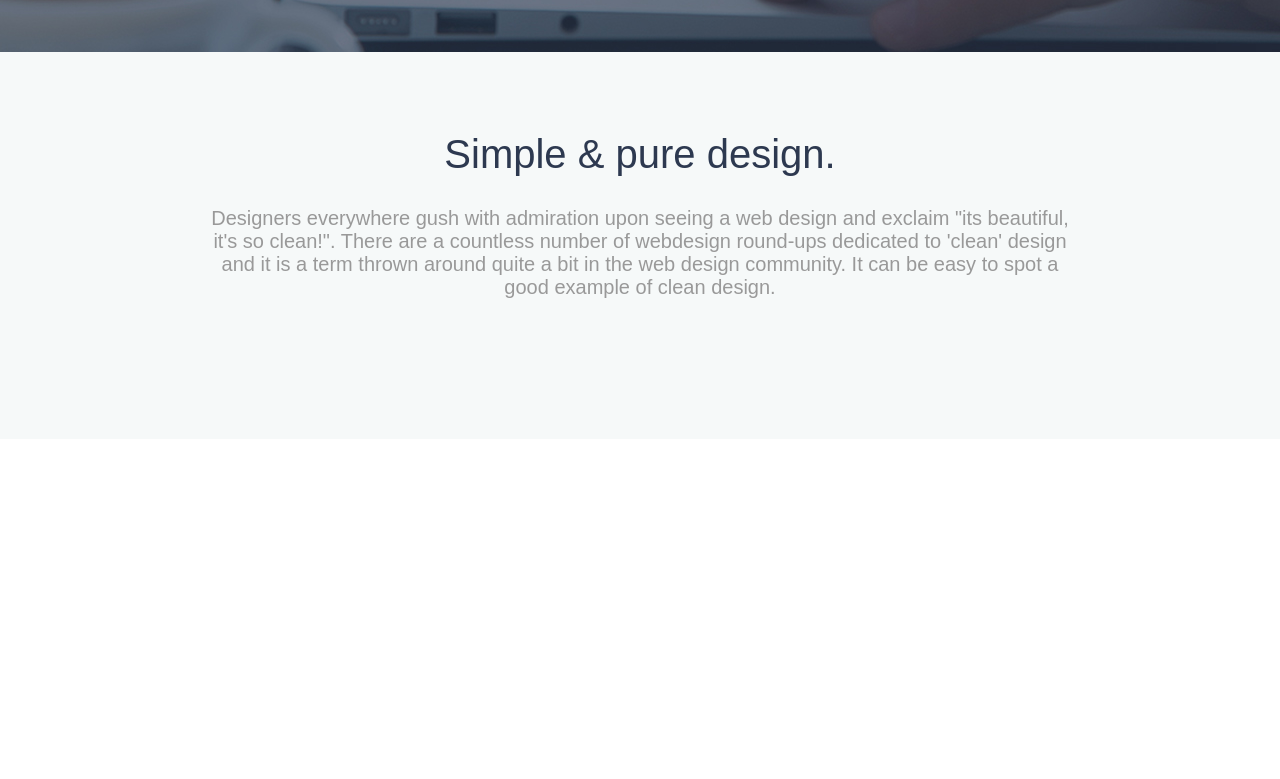
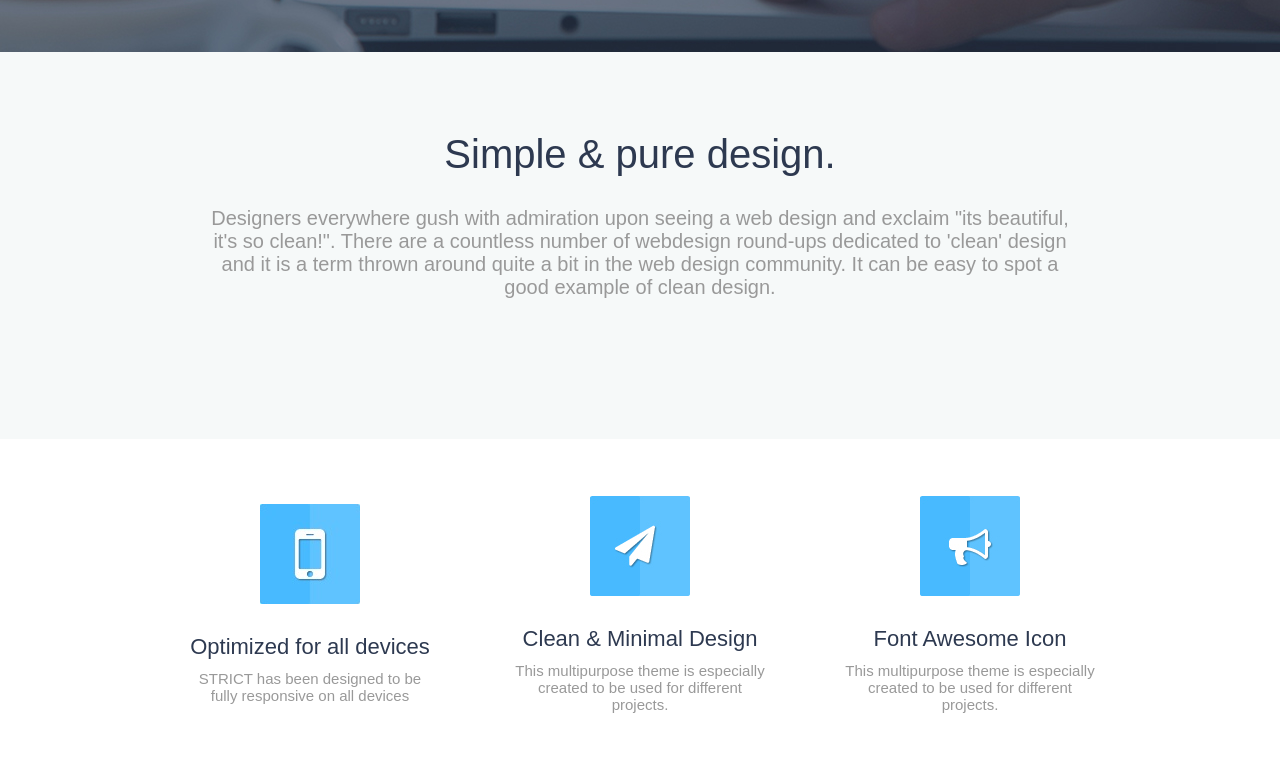
Before and after one commit to nikkidanni1/website, a plain HTML site: page index.html in a window 1280 px wide. Shown: the part 848-1627 px from the top of the page. Before the commit the page ends 1287 px from the top, so only its background shows below. Drawn offline with Linux system fonts and the light colour scheme.

Commit message:
Добавила раздел advantages

```diff
--- a/css/style.css
+++ b/css/style.css
@@ -13,6 +13,10 @@ hr {
 	height: 2px;
 	width: 100%;
 	margin: 10px 0 35px;
+}
+.a-block {
+	display: block;
+	height: 100%;
 }
 
 .logo {
@@ -55,13 +59,13 @@ hr {
 .banner__next {
 	width: 100%;
 	height: 105px;
+	padding-top: 5px;
 	text-align: center;
 	position: absolute;
 	bottom: 0;
 }
 .banner__next:hover {
-	background-color: #fff;
-	opacity: 0.1;
+	background-color: rgba(255, 255, 255, 0.1);
 }
 .banner__button:hover {
 	opacity: 0.8;
@@ -85,3 +89,27 @@ hr {
 	width: 68.75%;
 	margin: 0 auto 30px;
 }
+.advantages {
+	height: 340px;
+	background-color: #fff;
+	display: flex;
+	flex-wrap: wrap;
+	justify-content: center;
+	align-items: center;
+}
+.advantages__block {
+	width: 250px;
+	text-align: center;
+	margin: 0 3.125%;
+}
+.advantages__title {
+	margin: 30px 0 10px;
+	color: #2d3950;
+	font: 1.375em Arial, sans-serif;
+}
+.advantages__description {
+	font: 0.938em Arial, sans-serif;
+	color: #999;
+	text-align: center;
+	margin: 10px 0;
+}
--- a/index.html
+++ b/index.html
@@ -21,18 +21,40 @@
 					<h1 class="banner__banner-text">STRICT</h1>
 					<hr>
 					<span class="banner__description">STRICT is a responsive theme with a a clean and minimal look.</span>
-					<form>
+					<form action="#" method="get">
 						<button class="banner__button">Call to action</button>
 					</form>
 				</div>
 				<div class="banner__next">
-					<img src="images/icon.png" alt="next">
+					<a class="a-block" href="#next">
+						<img src="images/icon.png" alt="next">
+					</a>
 				</div>
 			</section>
-			<article class="details">
+			<article id="next" class="details">
 				<h2 class="details__title">Simple & pure design.</h2>
 				<p class="details__text">Designers everywhere gush with admiration upon seeing a web design and exclaim "its beautiful, it's so clean!". There are a countless number of webdesign round-ups dedicated to 'clean' design and it is a term thrown around quite a bit in the web design community. It can be easy to spot a good example of clean design.</p>
 			</article>
+			<section class="advantages">
+				<div class="advantages__block">
+					<img src="images/advantages-icon1.jpg">
+					<h3 class="advantages__title">Optimized for all devices</h3>
+					<p class="advantages__description">STRICT has been designed to be fully responsive on all devices</p>
+				</div>
+				<div class="advantages__block">
+					<img src="images/advantages-icon2.jpg">
+					<h3 class="advantages__title">Clean & Minimal Design</h3>
+					<p class="advantages__description">This multipurpose theme is especially created  to be used for different projects.</p>
+				</div>
+				<div class="advantages__block">
+					<img src="images/advantages-icon3.jpg">
+					<h3 class="advantages__title">Font Awesome Icon</h3>
+					<p class="advantages__description">This multipurpose theme is especially created  to be used for different projects.</p>
+				</div>
+			</section>
+			<section>
+
+			</section>
 		</main>
 		<section>
 
```
Also changed, not shown: images/advantages-icon1.jpg (added), images/advantages-icon2.jpg (added), images/advantages-icon3.jpg (added).
